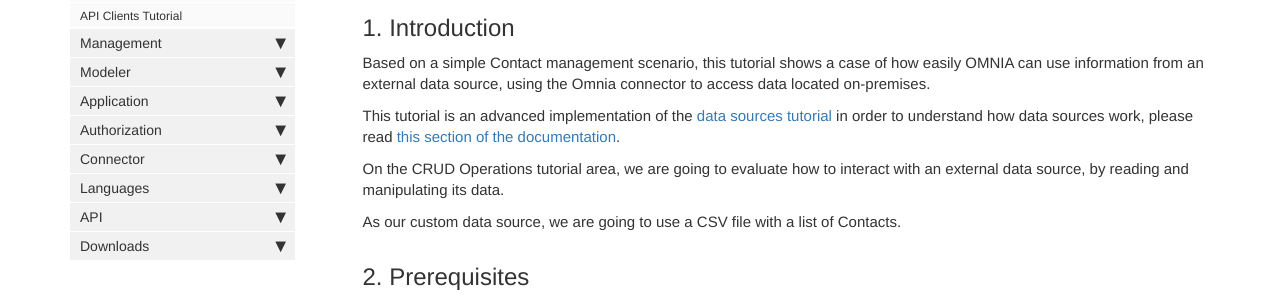
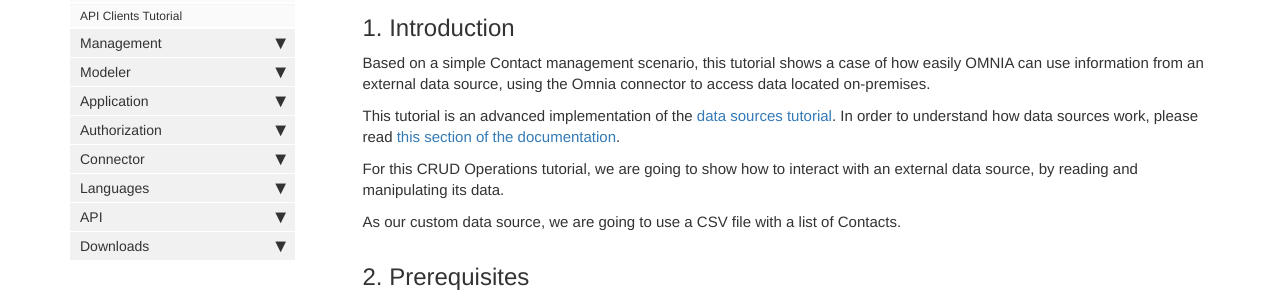
Before and after one commit to daniel8lopes/omnia3, a Jekyll site: the page built from docs/pages/omnia3/Tutorials/omnia3_connectortutorial.md, in a window 1280 px wide and 900 px high. Shown: the part 359-659 px from the top of the window. Built offline with Jekyll 4.4.1, drawn with Linux system fonts in a browser that asks for light colours; nearby versions of some CDN libraries; comment, search, counter and statistics services are not loaded; some of the changed text lies outside the part shown.

Commit message:
Fixes to text in tutorial

```diff
--- a/docs/pages/omnia3/Tutorials/omnia3_connectortutorial.md
+++ b/docs/pages/omnia3/Tutorials/omnia3_connectortutorial.md
@@ -11,9 +11,9 @@ folder: omnia3
 
 Based on a simple Contact management scenario, this tutorial shows a case of how easily OMNIA can use information from an external data source, using the Omnia connector to access data located on-premises.
 
-This tutorial is an advanced implementation of the [data sources tutorial](omnia3_datasourcetutorial.html) in order to understand how data sources work, please read [this section of the documentation](omnia3_modeler_datasources.html).
+This tutorial is an advanced implementation of the [data sources tutorial](omnia3_datasourcetutorial.html). In order to understand how data sources work, please read [this section of the documentation](omnia3_modeler_datasources.html).
 
-On the CRUD Operations tutorial area, we are going to evaluate how to interact with an external data source, by reading and manipulating its data.
+For this CRUD Operations tutorial, we are going to show how to interact with an external data source, by reading and manipulating its data.
 
 As our custom data source, we are going to use a CSV file with a list of Contacts.
 
```
Also changed, not shown: other parts of docs/pages/omnia3/Tutorials/omnia3_connectortutorial.md (+2 -2 lines).
